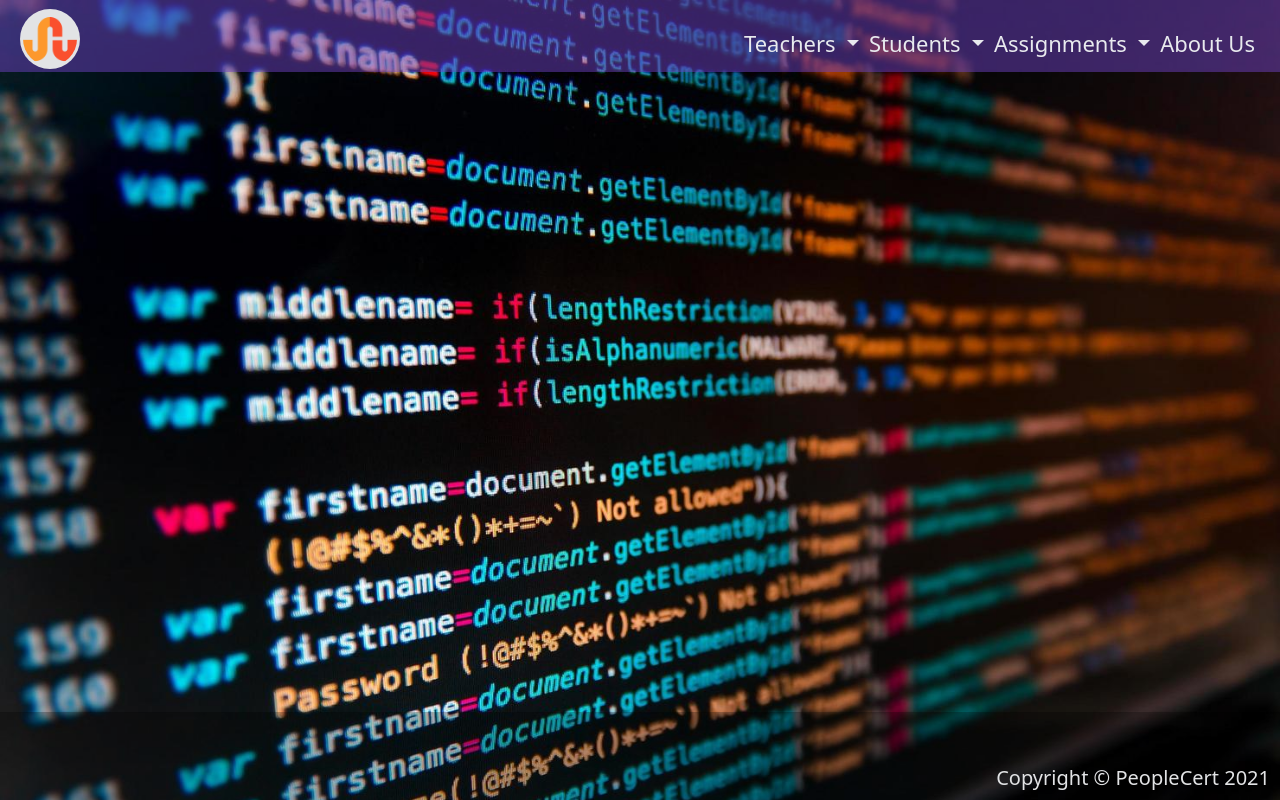
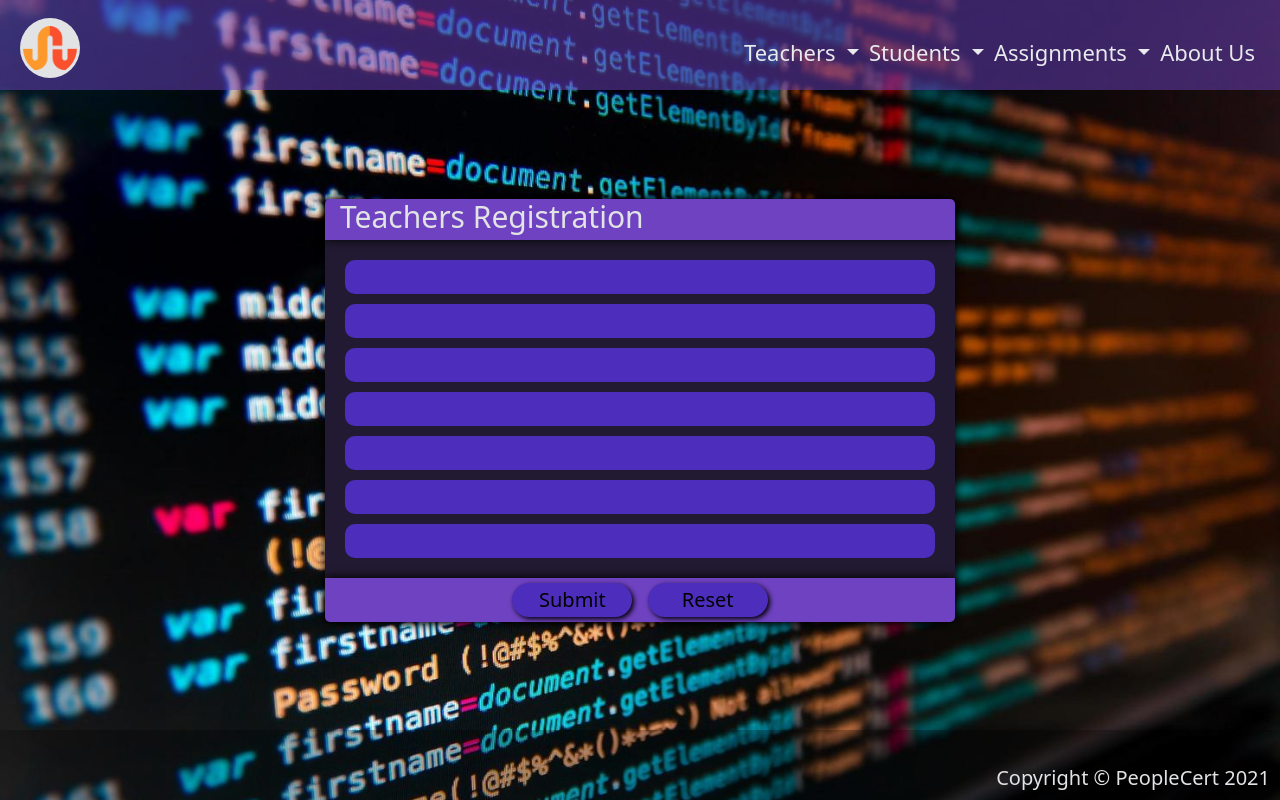
Before and after one commit to thTs0ustas/BCPT_JS_First_Assigment, a website: page teachers_Form.html in a window 1280 px wide. Drawn offline with Linux system fonts and the light colour scheme.

Commit message:
16_11_21_starting_main_form

```diff
--- a/css/styles.css
+++ b/css/styles.css
@@ -52,6 +52,10 @@ ul {
 
 /**/
 .home-page {
+  width: 100vw;
+  height: 100vh;
+  display: flex;
+  flex-direction: column;
   font-size: 2rem;
   background: url("../assets/home_page_img.jpg") no-repeat fixed;
   background-size: cover;
@@ -62,6 +66,11 @@ ul {
   color: #e2e3e5;
 }
 
+header {
+  height: 100px;
+  padding: 1rem 1.5rem;
+  background-color: rgba(111, 66, 193, 0.5);
+}
 main > div {
   height: 80vh;
 }
@@ -80,25 +89,12 @@ main > div {
   background-color: #dee8ff !important;
 }
 
-header {
-  height: 9vh;
-  padding: 1rem 1.5rem;
-  background-color: rgba(111, 66, 193, 0.5);
-}
-
 .intro-page {
   background: rgba(0, 0, 0, 0);
 }
 
 .dr-br-c {
   background-color: #2a2a42;
-}
-
-footer {
-  position: relative;
-  background-color: rgba(0, 0, 0, 0.26);
-  height: 11vh;
-  color: #e2e3e5;
 }
 
 main {
@@ -147,9 +143,25 @@ main {
   color: #e2e3e5;
   animation: 0.5s ease-out 0s 1 slideInFromRight;
 }
+@media screen and (max-height: 800px) {
+  .heading1 {
+    left: 15%;
+    top: 260px;
+  }
+  .heading2 {
+    top: 360px;
+  }
+}
 .heading2 {
   opacity: 1;
   right: 100px;
+}
+
+footer {
+  position: relative;
+  background-color: rgba(0, 0, 0, 0.26);
+  height: 11vh;
+  color: #e2e3e5;
 }
 
 footer h2 {
@@ -159,3 +171,69 @@ footer h2 {
   width: fit-content;
   text-align: center;
 }
+
+.form-container {
+  display: flex;
+  flex-direction: column;
+  justify-content: center;
+  align-content: center;
+}
+
+.form-layout {
+  border-radius: 10px;
+  background-color: #221a32;
+  height: auto;
+  display: flex;
+  flex-direction: column;
+  box-shadow: 0 1px 10px black;
+}
+
+.form-title {
+  background-color: #6f42c1;
+  display: flex;
+  border-radius: 5px 5px 0 0;
+  color: #e2e3e5;
+  height: 15%;
+  box-shadow: 1px 0 10px #000;
+
+  align-items: center;
+}
+.form-title h2 {
+  border-radius: 5px 5px 0 0;
+  padding: 0 15px;
+  font-size: 3rem;
+}
+.form-body {
+  height: 70%;
+  display: flex;
+  flex-direction: column;
+  padding: 15px;
+}
+.form-body input {
+  background-color: #4d2ebc;
+  border-radius: 10px;
+  border: none;
+  padding: 2px 15px;
+  margin: 5px;
+}
+.form-footer {
+  border-radius: 0 0 5px 5px;
+  box-shadow: 0 -1px 10px #000;
+
+  background-color: #6f42c1;
+  height: 15%;
+}
+.btn-act {
+  width: 120px;
+  background-color: #4d2ebc;
+  border-radius: 40px;
+  border: none;
+  padding: 2px 15px;
+  margin: 5px;
+  box-shadow: 2px 2px 5px #000;
+  transition: 1ms linear;
+}
+.btn-act:active {
+  box-shadow: 1px 1px 2px #000;
+  transform: translate(3px, 1px);
+}
--- a/teachers_Form.html
+++ b/teachers_Form.html
@@ -15,7 +15,7 @@
   <body class="home-page">
     <header class="align-content-center w-100">
       <nav class="navbar navbar-expand-lg navbar-light p-lg-2">
-        <a class="navbar-brand" href="#"
+        <a class="navbar-brand" href="home.html"
           ><img class="img-fluid logo" src="assets/stumbleupon.png" alt=""
         /></a>
         <button
@@ -114,7 +114,28 @@
       </nav>
     </header>
     <main>
-      <div class="container-xl"></div>
+      <div class="form-container">
+        <form action="">
+          <div class="form-layout">
+            <div class="form-title">
+              <h2>Teachers Registration</h2>
+            </div>
+            <div class="form-body">
+              <input type="text" />
+              <input type="text" />
+              <input type="text" />
+              <input type="text" />
+              <input type="text" />
+              <input type="text" />
+              <input type="text" />
+            </div>
+            <div class="form-footer">
+              <input class="btn-act" type="submit" value="Submit" />
+              <input class="btn-act" type="reset" value="Reset" />
+            </div>
+          </div>
+        </form>
+      </div>
     </main>
     <footer>
       <h2>Copyright &copy; PeopleCert 2021</h2>
```
Also changed, not shown: home.html (+2 -2 lines).
